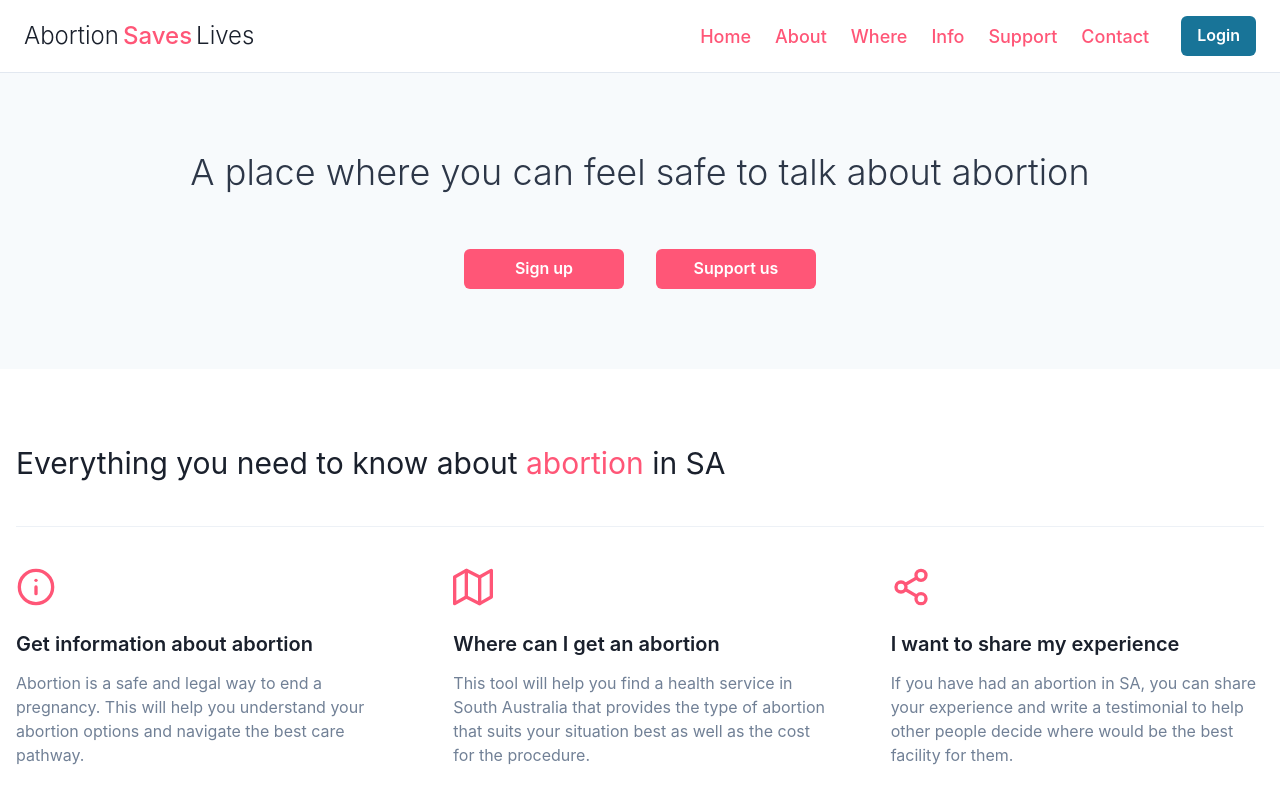
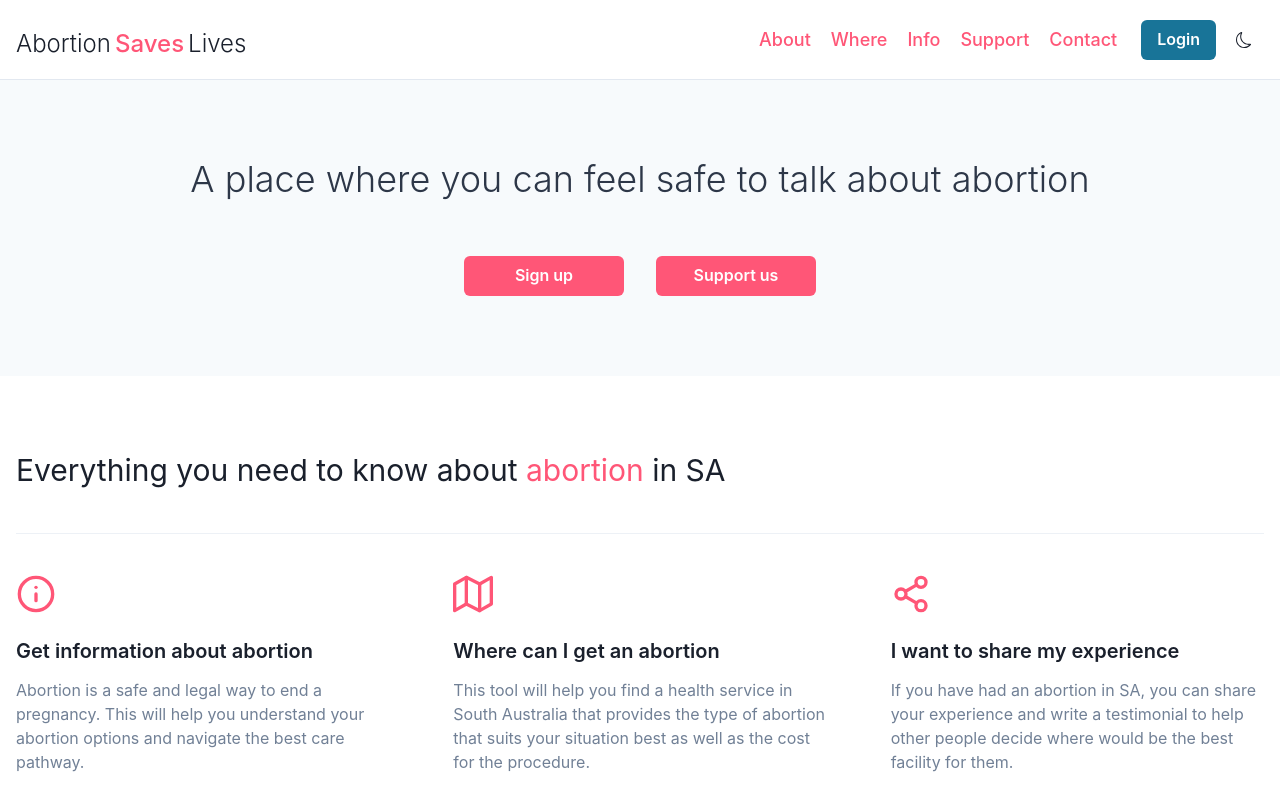
Before and after one commit to appolinefr/Abortion-saves-lives, a React (Create React App) app in the folder client/: page / in a window 1280 px wide. Shown: the top 789 px of the page. Built offline with nearby package versions, Linux system fonts and the light colour scheme.

Commit message:
refactored navbar component

```diff
--- a/client/src/components/AboutPageComponents/AboutSite/index.js
+++ b/client/src/components/AboutPageComponents/AboutSite/index.js
@@ -48,7 +48,7 @@ export default function AboutSite() {
             width={607}
             aspect-ratio={607 / 404}
             height={404}
-            borderRadius={"md"}
+
           />
         </Flex>
       </SimpleGrid>
--- a/client/src/components/FacilitiesReviewComponents/ReviewForm/index.js
+++ b/client/src/components/FacilitiesReviewComponents/ReviewForm/index.js
@@ -30,11 +30,8 @@ const ReviewForm = ({ facilityId }) => {
           reviewAuthor: Auth.getProfile().data.username,
         },
       });
-      console.log(data);
       setReviewText("");
-    } catch (err) {
-      console.error(err);
-    }
+    } catch (err) {}
   };
 
   const handleChange = (event) => {
--- a/client/src/components/NavBar/index.js
+++ b/client/src/components/NavBar/index.js
@@ -1,3 +1,4 @@
+import React from "react";
 import {
   Box,
   Flex,
@@ -5,17 +6,22 @@ import {
   IconButton,
   Button,
   Stack,
-  Collapse,
   Link,
-  Popover,
-  PopoverTrigger,
   useColorModeValue,
-  useBreakpointValue,
   useDisclosure,
+  Drawer,
+  DrawerOverlay,
+  DrawerBody,
+  DrawerContent,
+  DrawerCloseButton,
+  Heading,
+  useColorMode,
 } from "@chakra-ui/react";
-import { HamburgerIcon, CloseIcon } from "@chakra-ui/icons";
+
+import { BsSun, BsMoon } from "react-icons/bs";
+import { HamburgerIcon } from "@chakra-ui/icons";
+
 import LoginModal from "../Login";
-
 import Auth from "../../utils/auth";
 
 const styles = {
@@ -23,78 +29,67 @@ const styles = {
 };
 
 export default function NavBar() {
-  const { isOpen, onToggle } = useDisclosure();
+  const { isOpen, onOpen, onClose } = useDisclosure();
+  const btnRef = React.useRef();
+  const { colorMode, toggleColorMode } = useColorMode();
+
   const logout = (event) => {
     event.preventDefault();
     Auth.logout();
   };
+
   return (
     <Box>
       <Flex
-        minH={"60px"}
+        minH={"80px"}
         py={{ base: 4 }}
-        px={{ base: 6 }}
+        px={{ base: 4 }}
         borderBottom={1}
         borderStyle={"solid"}
         borderColor={useColorModeValue("gray.200", "gray.900")}
         align={"center"}
       >
-        <Flex
-          flex={{ base: 1, md: "auto" }}
-          ml={{ base: -2 }}
-          display={{ base: "flex", md: "none" }}
+        <Flex flex={{ base: 1 }} justify={{ base: "start" }}>
+          <Heading
+            as={Link}
+            href={"/"}
+            _hover={{ cursor: "pointer", textDecoration: "none" }}
           >
-          <IconButton
-            onClick={onToggle}
-            icon={
-              isOpen ? <CloseIcon w={3} h={3} /> : <HamburgerIcon w={5} h={5} />
-            }
-            variant={"ghost"}
-            color={styles.color}
-            aria-label={"Toggle Navigation"}
-          />
-        </Flex>
-        <Flex flex={{ base: 1 }} justify={{ base: "center", md: "start" }}>
-          <Text
-            textAlign={useBreakpointValue({ base: "center", md: "left" })}
-            fontFamily={"heading"}
-            fontSize={{ sm: "xl", md: "xl", lg: "2xl" }}
-            fontWeight={300}
-            mr={1}
-          >
+            <Text as={"span"} fontSize={"2xl"} fontWeight={300} mr={1}>
               Abortion
             </Text>
             <Text
-            textAlign={useBreakpointValue({ base: "center", md: "left" })}
-            fontFamily={"heading"}
+              as={"span"}
               color={styles.color}
-            fontSize={{ sm: "xl", md: "xl", lg: "2xl" }}
+              fontSize={"2xl"}
               fontWeight={500}
               mr={1}
             >
               Saves
             </Text>
-          <Text
-            textAlign={useBreakpointValue({ base: "center", md: "left" })}
-            fontFamily={"heading"}
-            fontSize={{ sm: "xl", md: "xl", lg: "2xl" }}
-            fontWeight={300}
-          >
+            <Text as={"span"} fontSize={"2xl"} fontWeight={300}>
               Lives
             </Text>
+          </Heading>
         </Flex>
         <Flex>
-          <Flex display={{ base: "none", md: "flex" }} mr={6}>
+          <Flex display={{ base: "none", md: "flex" }} align={"center"} mr={4}>
             <DesktopNav />
           </Flex>
         </Flex>
-
-        <Stack
-          flex={{ base: 1, md: 0 }}
-          justify={"flex-end"}
-          direction={"row"}
-          spacing={6}
-        >
+        <Flex display={{ base: "flex", md: "none" }}>
+          <IconButton
+            onClick={onOpen}
+            ref={btnRef}
+            icon={<HamburgerIcon w={6} h={6} />}
+            variant={"ghost"}
+            aria-label={"Toggle Navigation"}
+            _hover={{
+              textDecoration: "none",
+            }}
+          />
+        </Flex>
+        <Flex display={{ base: "none", md: "flex" }}>
           {Auth.loggedIn() ? (
             <>
               <Button
@@ -116,20 +111,41 @@ export default function NavBar() {
               <LoginModal />
             </>
           )}
-        </Stack>
         </Flex>
-      <Collapse in={isOpen} animateOpacity>
+        <Flex display={{ base: "flex", md: "flex" }}>
+          <IconButton
+            ml={{ base: 0, md: 2 }}
+            onClick={toggleColorMode}
+            icon={colorMode === "light" ? <BsMoon /> : <BsSun w={6} h={6} />}
+            // color={dark}
+            variant={"ghost"}
+            _hover={{
+              textDecoration: "none",
+              // color: pink,
+            }}
+            // _active={{ color: pink }}
+          />
+        </Flex>
+      </Flex>
+      <Drawer
+        isOpen={isOpen}
+        placement="right"
+        onClose={onClose}
+        finalFocusRef={btnRef}
+      >
+        <DrawerOverlay />
+        <DrawerContent>
+          <DrawerCloseButton onClick={onClose} />
+          <DrawerBody>
             <MobileNav />
-      </Collapse>
+          </DrawerBody>
+        </DrawerContent>
+      </Drawer>
     </Box>
   );
 }
 
 const NAV_ITEMS = [
-  {
-    label: "Home",
-    href: "/",
-  },
   {
     label: "About",
     href: "/about",
@@ -153,13 +169,10 @@ const NAV_ITEMS = [
 ];
 
 const DesktopNav = () => {
-
   return (
-    <Stack direction={"row"} spacing={2}>
+    <Stack direction={"row"} spacing={1}>
       {NAV_ITEMS.map((navItem) => (
         <Box key={navItem.label}>
-          <Popover trigger={"hover"} placement={"bottom-start"}>
-            <PopoverTrigger>
           <Link
             p={2}
             href={navItem.href ?? "#"}
@@ -168,13 +181,11 @@ const DesktopNav = () => {
             color={styles.color}
             _hover={{
               textDecoration: "none",
-                  color:"gray.600",
+              color: "gray.600",
             }}
           >
             {navItem.label}
           </Link>
-            </PopoverTrigger>
-          </Popover>
         </Box>
       ))}
     </Stack>
@@ -182,26 +193,49 @@ const DesktopNav = () => {
 };
 
 const MobileNav = () => {
+  const logout = (event) => {
+    event.preventDefault();
+    Auth.logout();
+  };
   return (
-    <Stack
-      p={4}
-      display={{ md: "none" }}
-    >
+    <Stack p={4} display={{ md: "none" }}>
       {NAV_ITEMS.map((navItem) => (
         <MobileNavItem key={navItem.label} {...navItem} />
       ))}
+      <Flex direction={"column"} align={"center"} py={4}>
+        {Auth.loggedIn() ? (
+          <>
+            <Button
+              onClick={logout}
+              as={"a"}
+              fontSize={{ base: "sm", sm: "sm", md: "lg", lg: "lg" }}
+              fontWeight={600}
+              color={"white"}
+              bg={"#187498"}
+              _hover={{
+                bg: "#A7D2CB",
+              }}
+            >
+              Log out
+            </Button>
+          </>
+        ) : (
+          <>
+            <LoginModal />
+          </>
+        )}
+      </Flex>
     </Stack>
   );
 };
 
-const MobileNavItem = ({ label, children, href }) => {
-  const { isOpen, onToggle } = useDisclosure();
-
+const MobileNavItem = ({ label, href }) => {
   return (
-    <Stack spacing={4} onClick={children && onToggle}>
+    <Stack spacing={4}>
       <Flex
         py={2}
         as={Link}
+        direction={"column"}
         href={href ?? "#"}
         justify={"space-between"}
         align={"center"}
@@ -213,24 +247,6 @@ const MobileNavItem = ({ label, children, href }) => {
           {label}
         </Text>
       </Flex>
-
-      <Collapse in={isOpen} animateOpacity style={{ marginTop: "0!important" }}>
-        <Stack
-          mt={2}
-          pl={4}
-          borderLeft={1}
-          borderStyle={"solid"}
-          borderColor={useColorModeValue("gray.200", "gray.700")}
-          align={"start"}
-        >
-          {children &&
-            children.map((child) => (
-              <Link key={child.label} py={2} href={child.href}>
-                {child.label}
-              </Link>
-            ))}
-        </Stack>
-      </Collapse>
     </Stack>
   );
 };
--- a/client/src/pages/SingleFacility/index.js
+++ b/client/src/pages/SingleFacility/index.js
@@ -30,7 +30,7 @@ import myBody from "../../images/myBody.jpg";
 import { QUERY_SINGLE_FACILITY } from "../../utils/queries";
 
 const SingleFacility = () => {
-  const { isOpen, onClose } = useDisclosure({ defaultIsOpen: true });
+  const { isOpen, onClose } = useDisclosure({ defaultIsOpen: false });
   const { facilityId } = useParams();
 
   const { loading, data } = useQuery(QUERY_SINGLE_FACILITY, {
```
Also changed, not shown: client/src/components/FacilitiesReviewComponents/ReviewList/index.js (+28 -35 lines), 2 other files (tests, documents, lock files or other folders). Lines whose indentation alone changed are shown as unchanged.
